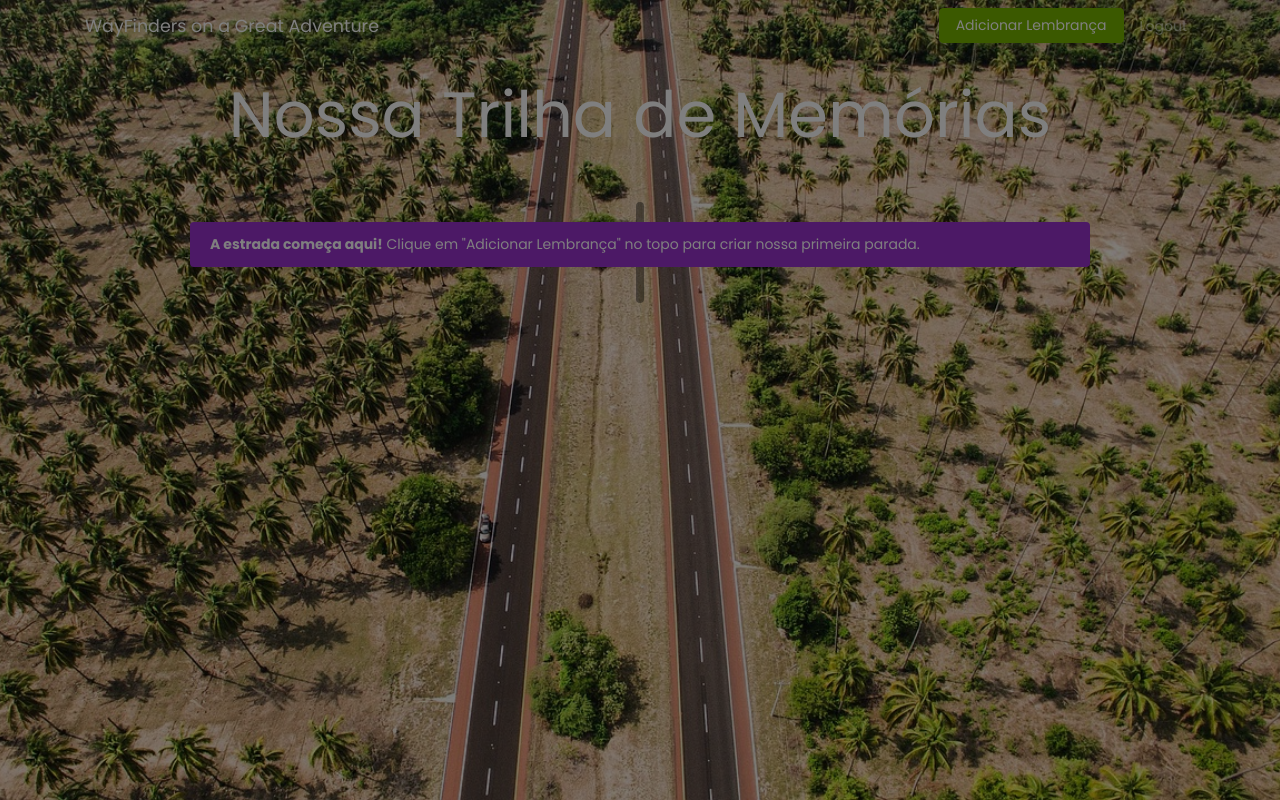
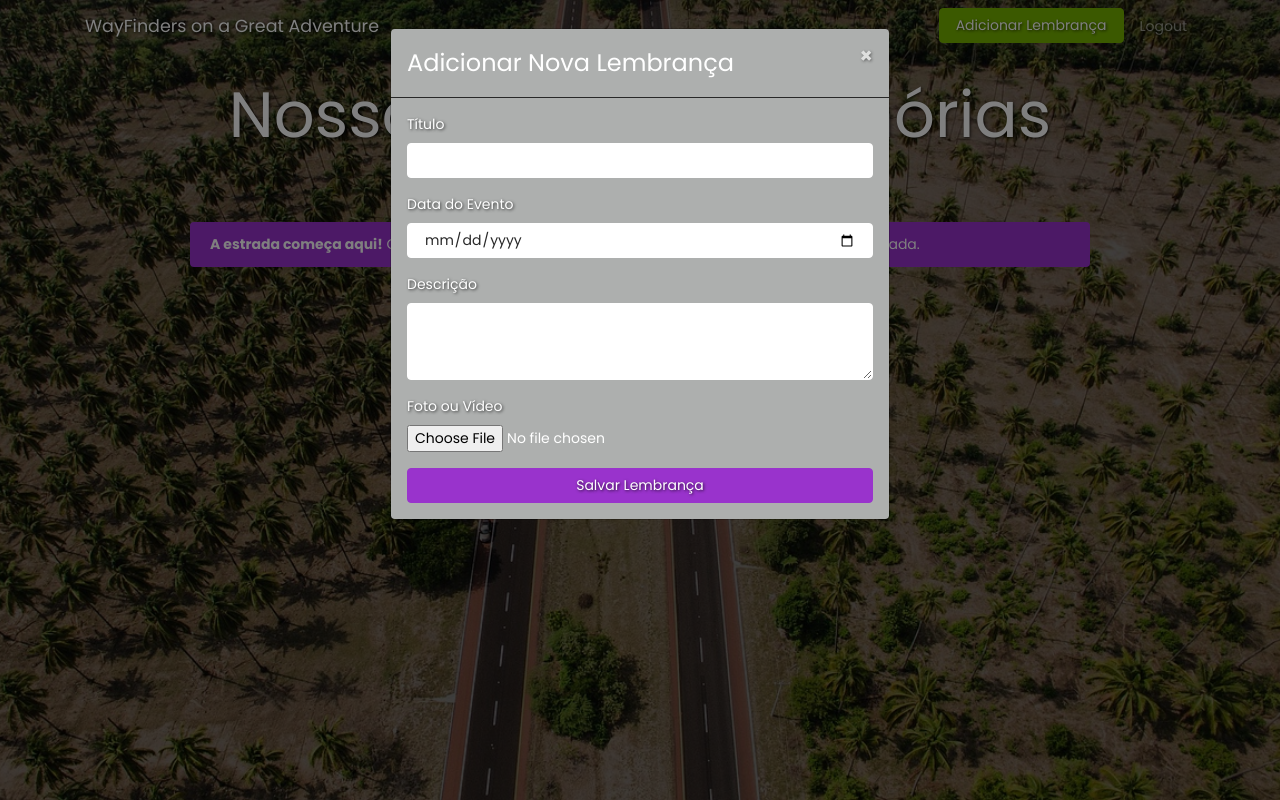
Before and after one commit to it-warny/wayfinders-project, a Flask app: page /timeline in a window 1280 px wide, after a click on "Adicionar Lembrança". Run offline with Flask 3, Linux system fonts and the light colour scheme; the visitor is signed in with stand-in values (Sample User, id 1); data that the repository does not hold is empty; some libraries are stand-ins or nearby versions.

Commit message:
Aplica novo estilo visual global com fundo e fontes

```diff
--- a/static/main.css
+++ b/static/main.css
@@ -1,37 +1,60 @@
 /*
 =========================
-ESTILOS GLOBAIS
+ESTILOS GLOBAIS E FUNDO
 =========================
 */
 
-/* O fundo padrão para as páginas internas (timeline, login, etc) */
 body {
-    /* Usando a sua imagem da estrada como fundo! */
+    /* Define a nossa imagem como fundo para TODAS as páginas */
     background-image: url('../images/background.jpg');
-    background-size: cover; /* Faz a imagem cobrir toda a tela */
-    background-position: center; /* Centraliza a imagem */
-    background-attachment: fixed; /* Deixa a imagem fixa enquanto a página rola */
-    /* Definindo a nova fonte principal para todo o site */
+    background-size: cover;
+    background-position: center center;
+    background-attachment: fixed; /* Efeito de a imagem ficar parada ao rolar */
+
+    /* Define a nossa fonte PADRÃO para tudo */
     font-family: 'Poppins', sans-serif;
 }
 
-/* O fundo alegre para a página inicial pública */
+/* Camada escura semi-transparente que fica sobre a imagem de fundo */
+.background-overlay {
+    position: fixed;
+    top: 0;
+    left: 0;
+    width: 100%;
+    height: 100%;
+    background-color: rgba(0, 0, 0, 0.5); /* Preto com 50% de opacidade */
+    z-index: -1; /* Joga para trás do conteúdo */
+}
+
+/* Container para garantir que o conteúdo fique na frente da camada */
+.content-wrapper {
+    position: relative;
+    z-index: 1;
+}
+
+/* Sombra no texto para melhorar a legibilidade sobre a foto */
+h1, h6, p, label, a, span, button {
+    text-shadow: 1px 1px 3px rgba(0, 0, 0, 0.7);
+}
+
+/*
+=========================
+CSS DA PÁGINA INICIAL
+=========================
+*/
+
 .public-page-body {
+    /* Na página inicial, usamos um fundo diferente */
     background: linear-gradient(45deg, #f3ec78, #af4261);
     color: #212529;
 }
 
-/* Deixa a barra de navegação transparente para vermos o fundo */
-.bg-transparent {
-    background-color: transparent !important;
+/* Na página inicial, removemos a sombra do texto pois o fundo é claro */
+.public-page-body h1, .public-page-body p, .public-page-body a {
+    text-shadow: none;
 }
 
-/*
-=========================
-CSS DA PÁGINA INICIAL E LOGO
-=========================
-*/
-/* ... (todo o código do logo continua o mesmo) ... */
+/* Estilos do Logo (sem alteração) */
 .logo-container { display: flex; justify-content: center; align-items: center; flex-wrap: wrap; gap: 20px; }
 .logo-item { position: relative; cursor: pointer; text-align: center; }
 .logo-main-text { font-family: 'Pacifico', cursive; font-size: 4rem; font-weight: bold; color: #343a40; margin: 0; }
--- a/templates/base.html
+++ b/templates/base.html
@@ -7,11 +7,11 @@
     <link rel="stylesheet" href="https://cdn.jsdelivr.net/npm/bootswatch@4.5.2/dist/cyborg/bootstrap.min.css">
     <link rel="preconnect" href="https://fonts.googleapis.com">
     <link rel="preconnect" href="https://fonts.gstatic.com" crossorigin>
-    <link href="https://fonts.googleapis.com/css2?family=Poppins:wght@400;700&display=swap" rel="stylesheet">
-    <link rel="stylesheet" href="{{ url_for('static', filename='main.css') }}?v={{ cache_id }}">
+    <link href="https://fonts.googleapis.com/css2?family=Pacifico&family=Poppins:wght@400;700&display=swap" rel="stylesheet">
+    <link rel="stylesheet" href="{{ url_for('static', filename='main.css') }}">
 </head>
 <body>
-    <nav class="navbar navbar-expand-lg navbar-dark bg-transparent">
+    <div class="background-overlay"></div> <div class="content-wrapper"> <nav class="navbar navbar-expand-lg navbar-dark bg-transparent">
             <div class="container">
                 <a class="navbar-brand" href="{{ url_for('timeline') }}">WayFinders on a Great Adventure</a>
                 <div class="collapse navbar-collapse">
@@ -34,8 +34,28 @@
         <main class="container mt-4">
             {% block content %}{% endblock %}
         </main>
+    </div>
 
     <div class="modal fade" id="addMemoryModal" tabindex="-1" role="dialog">
+      <div class="modal-dialog" role="document">
+        <div class="modal-content bg-dark text-white">
+          <div class="modal-header">
+            <h5 class="modal-title">Adicionar Nova Lembrança</h5>
+            <button type="button" class="close" data-dismiss="modal" aria-label="Close">
+              <span aria-hidden="true">&times;</span>
+            </button>
+          </div>
+          <div class="modal-body">
+            <form method="POST" action="{{ url_for('add_memory') }}" enctype="multipart/form-data">
+                <div class="form-group"><label for="title">Título</label><input type="text" class="form-control" name="title" required></div>
+                <div class="form-group"><label for="event_date">Data do Evento</label><input type="date" class="form-control" name="event_date" required></div>
+                <div class="form-group"><label for="description">Descrição</label><textarea class="form-control" name="description" rows="3"></textarea></div>
+                <div class="form-group"><label for="media_file">Foto ou Vídeo</label><input type="file" class="form-control-file" name="media_file" required></div>
+                <button type="submit" class="btn btn-info btn-block">Salvar Lembrança</button>
+            </form>
+          </div>
+        </div>
+      </div>
     </div>
 
     <script src="https://code.jquery.com/jquery-3.5.1.slim.min.js"></script>
--- a/templates/login.html
+++ b/templates/login.html
@@ -6,7 +6,7 @@
 <div class="row">
     <div class="col-md-6 offset-md-3">
         <h1 class="text-center">Acesso à Trilha</h1>
-        <div class="card bg-secondary mt-4">
+        <div class="card bg-form-override mt-4">
             <div class="card-body">
                 <form method="POST" action="{{ url_for('login') }}">
                     <div class="form-group">
```
Also changed, not shown: other parts of static/main.css (+12 -29 lines). Lines whose indentation alone changed are shown as unchanged.
